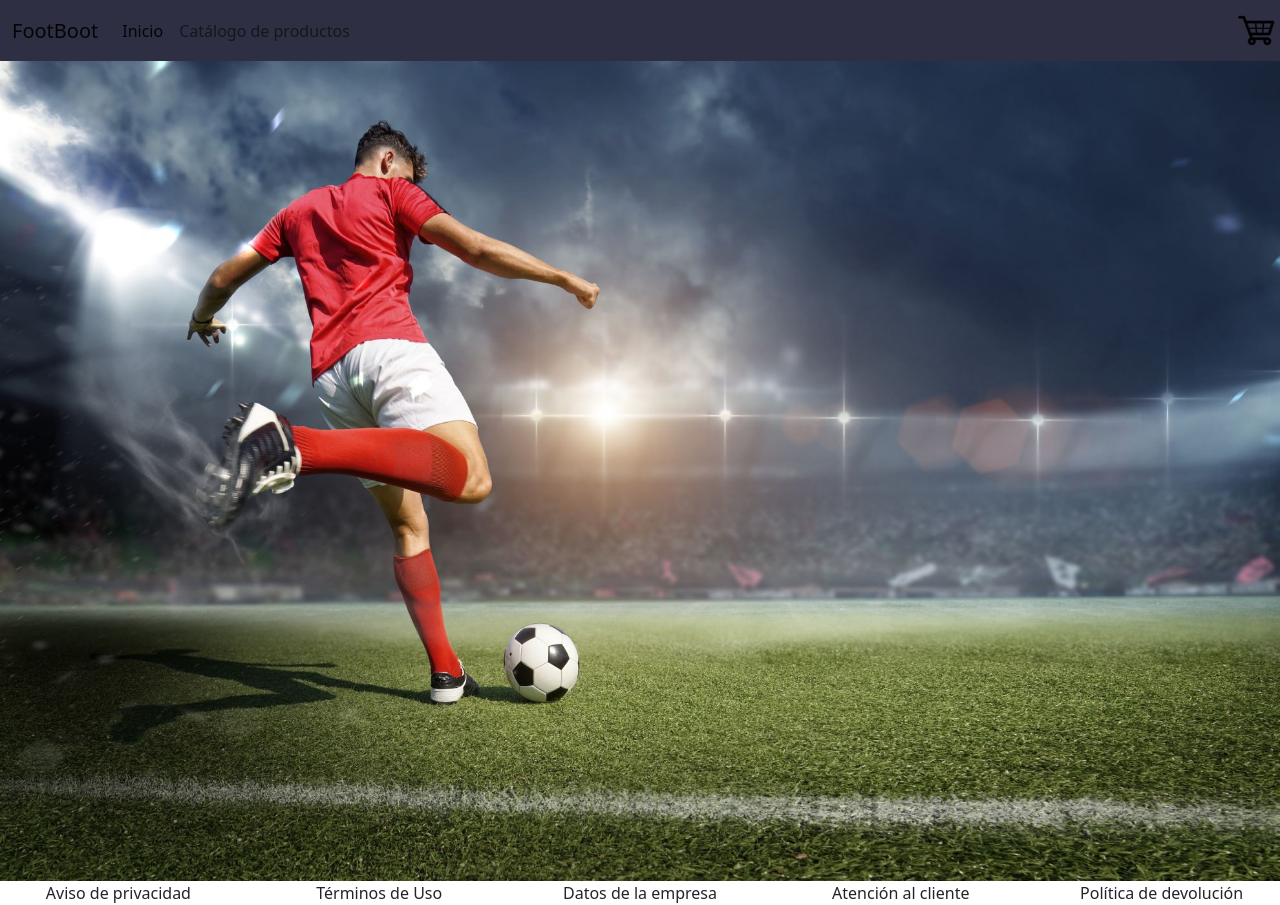
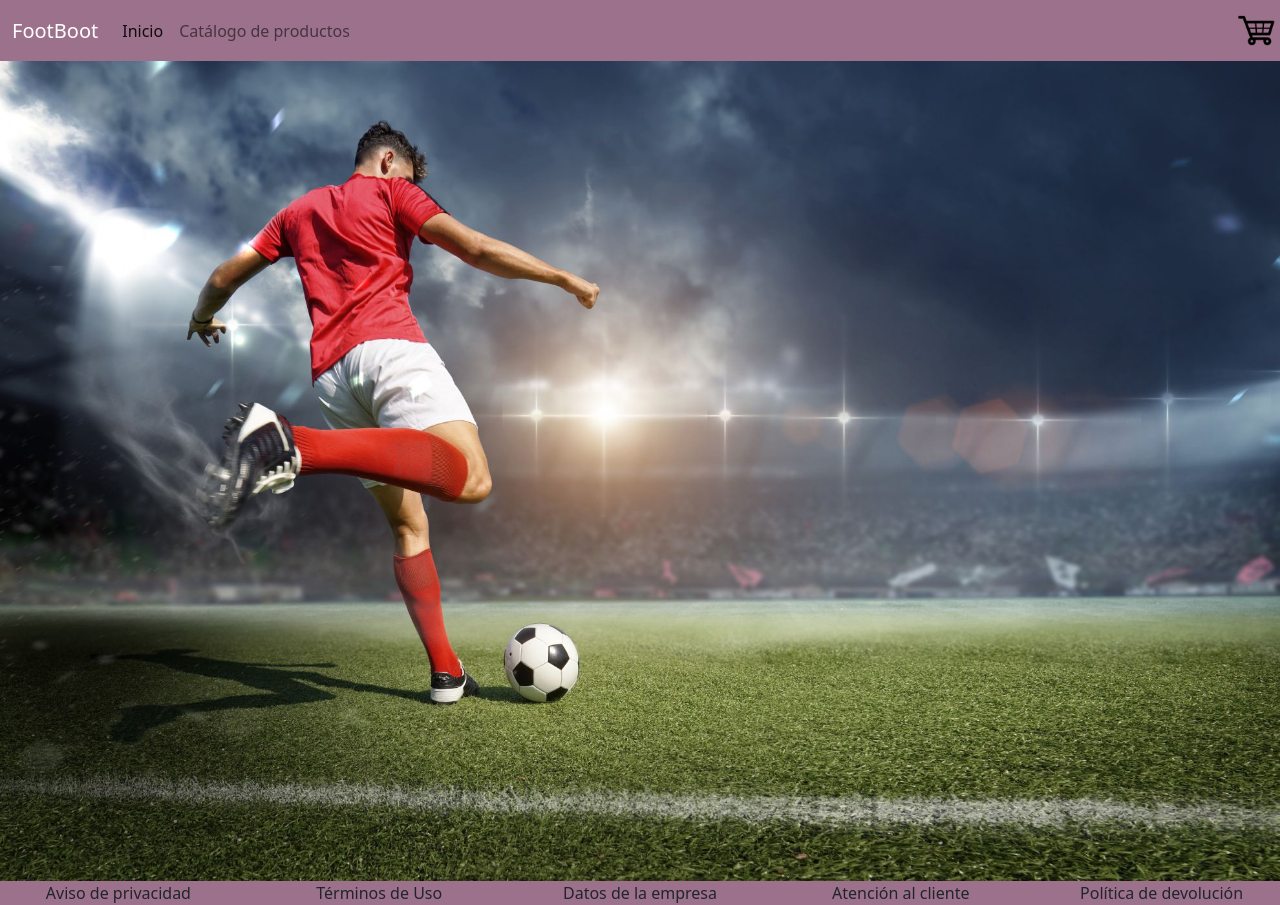
Before and after one commit to framurpri/FootBoot, a Django app: page /app/ in a window 1280 px wide. Run offline with Django 4.2, Linux system fonts and the light colour scheme.

Commit message:
Modificada aspecto pagina de inicio

```diff
--- a/app/templates/base.html
+++ b/app/templates/base.html
@@ -12,19 +12,19 @@
 <body>
   <header>
     {% block encabezado %}{% endblock %}
-    <nav class="navbar navbar-expand-lg" style="background-color: #2e2f42;">
-    <div class="container-fluid">
-      <a class="navbar-brand" href="{% url 'inicio' %}">FootBoot</a>
+    <nav  class="navbar navbar-expand-lg" style="background-color: #9C718C;">
+    <div class="container-fluid ">
+      <a class="navbar-brand " href="{% url 'inicio' %}" style="color: #FFFFFF">FootBoot</a>
       <button class="navbar-toggler" type="button" data-bs-toggle="collapse" data-bs-target="#navbarNav" aria-controls="navbarNav" aria-expanded="false" aria-label="Toggle navigation">
         <span class="navbar-toggler-icon"></span>
       </button>
       <div class="collapse navbar-collapse" id="navbarNav">
         <ul class="navbar-nav">
           <li class="nav-item">
-            <a class="nav-link active" aria-current="page" href="{% url 'inicio' %}">Inicio</a>
+            <a class="nav-link active " aria-current="page" href="{% url 'inicio' %}">Inicio</a>
           </li>
           <li class="nav-item">
-            <a class="nav-link" href="#">Catálogo de productos </a>
+            <a class="nav-link " href="#" >Catálogo de productos </a>
           </li>
         </ul>
       </div>
@@ -39,7 +39,7 @@
 
   {% block pie %}
   <footer>
-    <div class="row text-center">
+    <div class="row text-center" style="background-color: #9C718C;" >
       <div class="col-md"><a>Aviso de privacidad</a></div>
       <div class="col-md"><a>Términos de Uso</a></div>
       <div class="col-md"><a>Datos de la empresa</a></div>
--- a/app/templates/inicio.html
+++ b/app/templates/inicio.html
@@ -2,5 +2,5 @@
 
   {% block contenido %}
       {% load static %}
-      <img src="{% static 'media/botas/futbolfondoas.jpg/' %}" class="img-fluid" alt="Logo">
+      <img src="{% static 'media/botas/futbolfondoas.jpg/' %}" class="img-fluid" alt="Logo" width="100%" >
   {% endblock %}
```
Also changed, not shown: app/templates/styles.css (+10 -0 lines), app/migrations/0009_alter_botas_id_alter_botascarrito_id_and_more.py (added), db.sqlite3.
